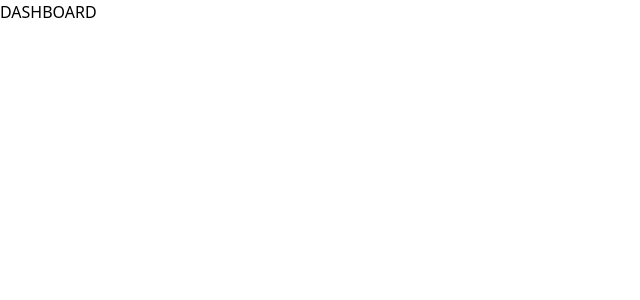
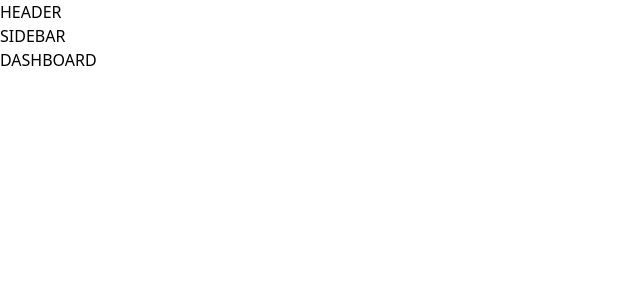
Before and after one commit to RaulGheba/jacked-corner, a React (Vite) app: page /dashboard in a window 1280 px wide. Shown: the top 300 px of the page, without its empty margins (0-640 px from the left). Built offline with nearby package versions, Linux system fonts and the light colour scheme.

Commit message:
layout and routes

```diff
--- a/package.json
+++ b/package.json
@@ -23,6 +23,7 @@
     "eslint-plugin-react": "^7.32.2",
     "eslint-plugin-react-hooks": "^4.6.0",
     "eslint-plugin-react-refresh": "^0.4.3",
+    "prettier": "3.5.3",
     "tailwindcss": "^4.0.14",
     "vite": "^6.2.2"
   }
--- a/src/App.jsx
+++ b/src/App.jsx
@@ -10,11 +10,14 @@
 import Store from "./pages/Store.jsx";
 import Support from "./pages/Support.jsx";
 import PageNotFound from "./pages/PageNotFound.jsx";
+import AppLayout from "./ui/AppLayout.jsx";
+import Login from "./pages/Login.jsx";
 
 function App(props) {
     return (
         <BrowserRouter>
             <Routes>
+                <Route element={<AppLayout/>}>
                 <Route index element={<Navigate replace to="dashboard"/>} />
                 <Route path="/dashboard" element={<Dashboard />} />
                 <Route path="/add-workout" element={<AddWorkout />} />
@@ -22,6 +25,8 @@
                 <Route path="/library" element={<Library />} />
                 <Route path="/store" element={<Store />} />
                 <Route path="/support" element={<Support />} />
+                </Route>
+                <Route path="/login" element={<Login />} />
                 <Route path="*" element={<PageNotFound/>} />
 
             </Routes>
--- /dev/null
+++ b/src/pages/Login.jsx
@@ -0,0 +1,9 @@
+import React from 'react';
+
+function Login(props) {
+    return (
+        <div>LOGIN</div>
+    );
+}
+
+export default Login;
--- /dev/null
+++ b/src/ui/AppLayout.jsx
@@ -0,0 +1,16 @@
+import React from 'react';
+import {Outlet} from "react-router-dom";
+import Header from "./Header.jsx";
+import Sidebar from "./Sidebar.jsx";
+
+function AppLayout(props) {
+    return (
+        <div>
+        <Header/>
+            <Sidebar/>
+        <Outlet/>
+        </div>
+    );
+}
+
+export default AppLayout;
--- /dev/null
+++ b/src/ui/Header.jsx
@@ -0,0 +1,9 @@
+import React from 'react';
+
+function Header(props) {
+    return (
+        <div>HEADER</div>
+    );
+}
+
+export default Header;
--- /dev/null
+++ b/src/ui/Sidebar.jsx
@@ -0,0 +1,9 @@
+import React from 'react';
+
+function Sidebar(props) {
+    return (
+        <div>SIDEBAR</div>
+    );
+}
+
+export default Sidebar;
```
Also changed, not shown: 1 other file (tests, documents, lock files or other folders).
